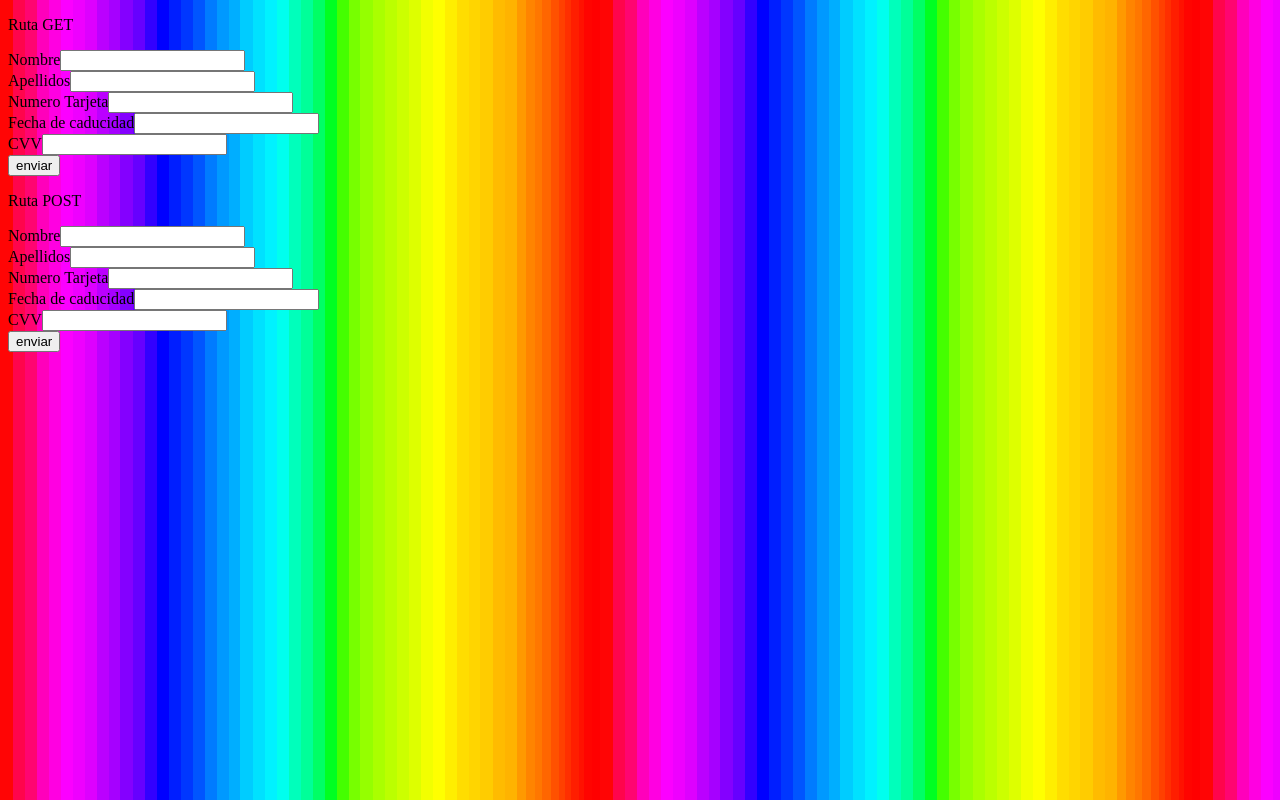
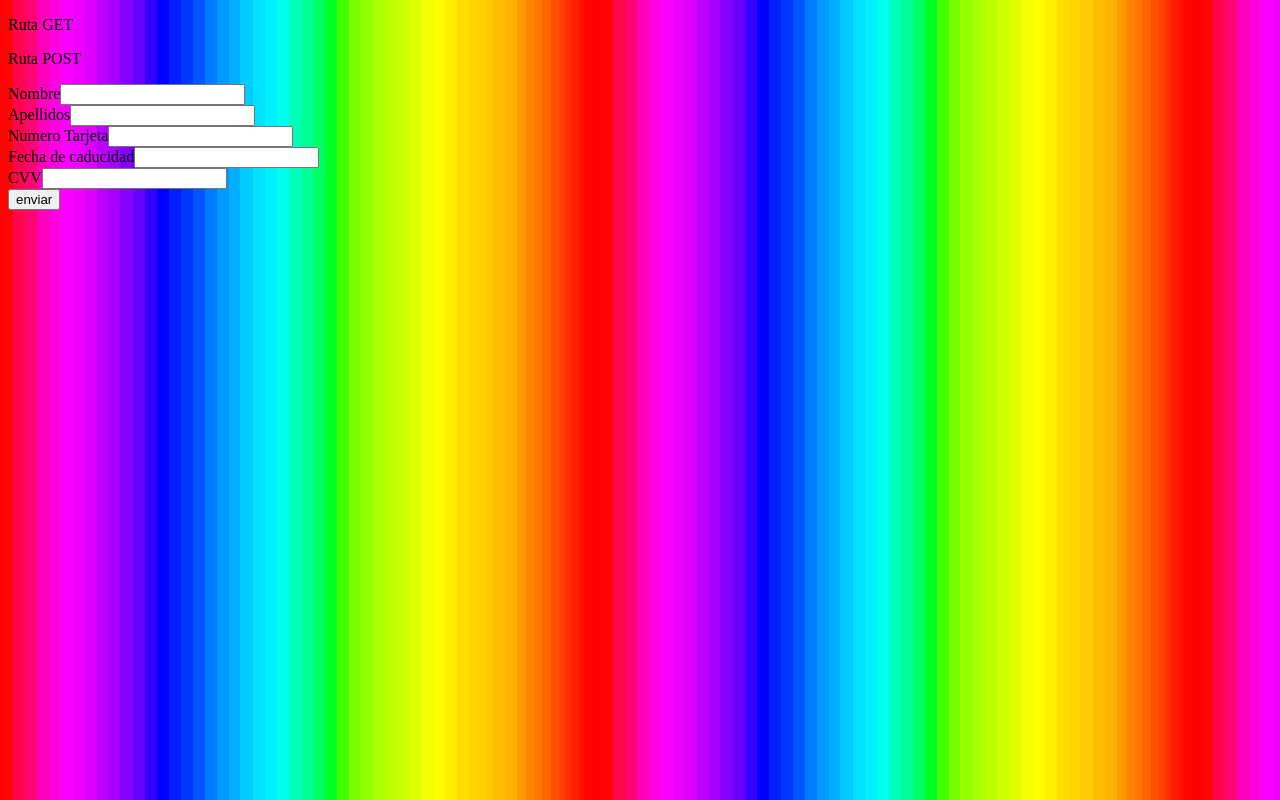
Before and after one commit to anvafi/PI005, a website: page index.html in a window 1280 px wide. Drawn offline with Linux system fonts and the light colour scheme.

Commit message:
todo_post

```diff
--- a/index.html
+++ b/index.html
@@ -7,7 +7,7 @@
   </head>
   <body background="idx2.gif">
     <p>Ruta GET</p>
-      <form action="https://pi005.onrender.com/ruta" method="get">
+      <!-- <form action="https://pi005.onrender.com/ruta" method="get">
         Nombre<input type="text" name="nombre" /><br>
       <form action="https://pi005.onrender.com/ruta" method="get">
         Apellidos<input type="text" name="apellidos" /><br>
@@ -17,7 +17,7 @@
         Fecha de caducidad<input type="text" name="fecha_caducidad" /><br>
       <form action="https://pi005.onrender.com/ruta" method="get">
         CVV<input type="text" name="cvv" /><br>
-    <button type="submit">enviar</button>
+    <button type="submit">enviar</button> -->
     <p>Ruta POST</p>
       <form action="https://pi005.onrender.com/rutaPOST" method="post">
         Nombre<input type="text" name="nombre" /><br>
```
